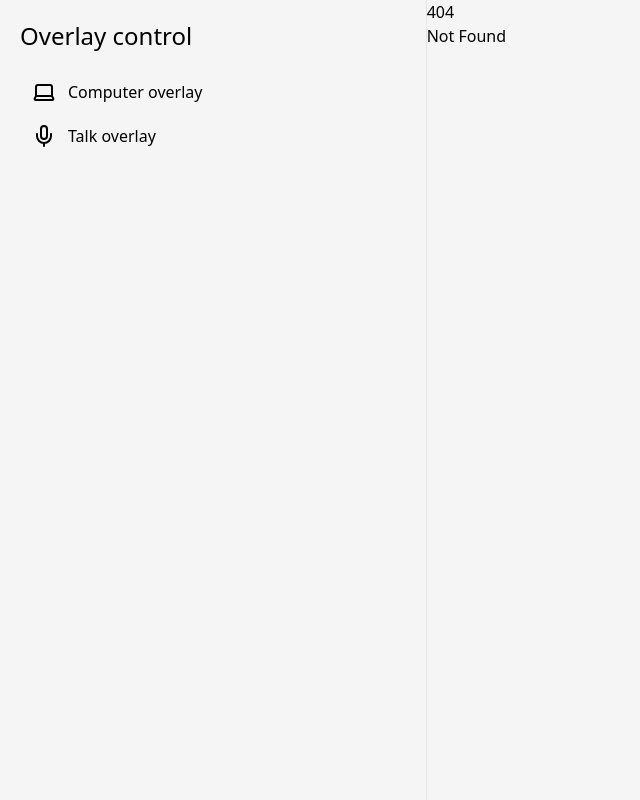
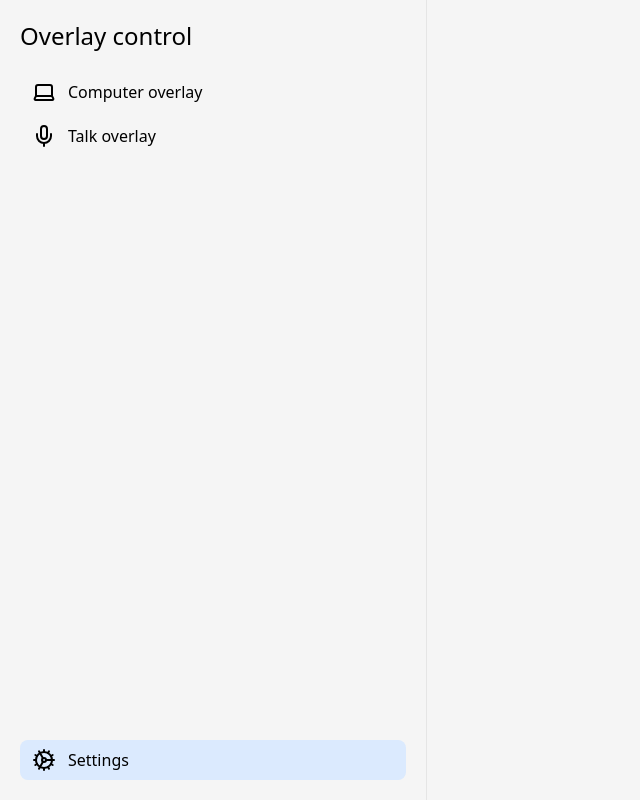
Before and after one commit to Christopher2K/llcooloverlays-client, a SvelteKit app: page /settings in a window 1280 px wide. Before the commit this address had no page. Shown: the whole page, without its empty margins (0-640 px from the left). Built offline with nearby package versions, Linux system fonts and the light colour scheme.

Commit message:
feat: settings page

```diff
--- a/src/app.css
+++ b/src/app.css
@@ -4,6 +4,7 @@
 
 @layer base {
   p,
+  a,
   h1,
   h2,
   h3,
--- a/src/components/Nav.svelte
+++ b/src/components/Nav.svelte
@@ -1,13 +1,15 @@
 <script lang="ts">
   import { page } from '$app/stores';
-  import { Laptop, Mic } from 'lucide-svelte';
+  import { Laptop, Mic, Cog } from 'lucide-svelte';
 
   import NavItem from './NavItem.svelte';
 </script>
 
-<nav class="bg-neutral-100 px-5 py-5 border-r border-neutral-200 h-full w-1/3">
-  <h1 class="font-medium text-2xl mb-5">Overlay control</h1>
-  <ul class="flex flex-col justify-start items-start gap-1">
+<nav
+  class="flex flex-col justify-start items-start bg-neutral-100 px-5 py-5 border-r border-neutral-200 h-full w-1/3"
+>
+  <h1 class="font-medium text-2xl mb-5 self-stretch">Overlay control</h1>
+  <ul class="self-stretch flex flex-col justify-start items-start gap-1 flex-1">
     <NavItem
       label="Computer overlay"
       href="/computer"
@@ -17,4 +19,7 @@
 
     <NavItem label="Talk overlay" href="/talk" icon={Mic} currentPath={$page.url.pathname} />
   </ul>
+  <ul class="self-stretch">
+    <NavItem label="Settings" href="/settings" icon={Cog} currentPath={$page.url.pathname} />
+  </ul>
 </nav>
--- /dev/null
+++ b/src/routes/settings/+page.svelte
@@ -0,0 +1,3 @@
+<div>
+
+</div>
--- a/src/routes/talk/+page.svelte
+++ b/src/routes/talk/+page.svelte
@@ -1 +1 @@
-<p>Talk?</p>
+<p>Talk</p>
```
